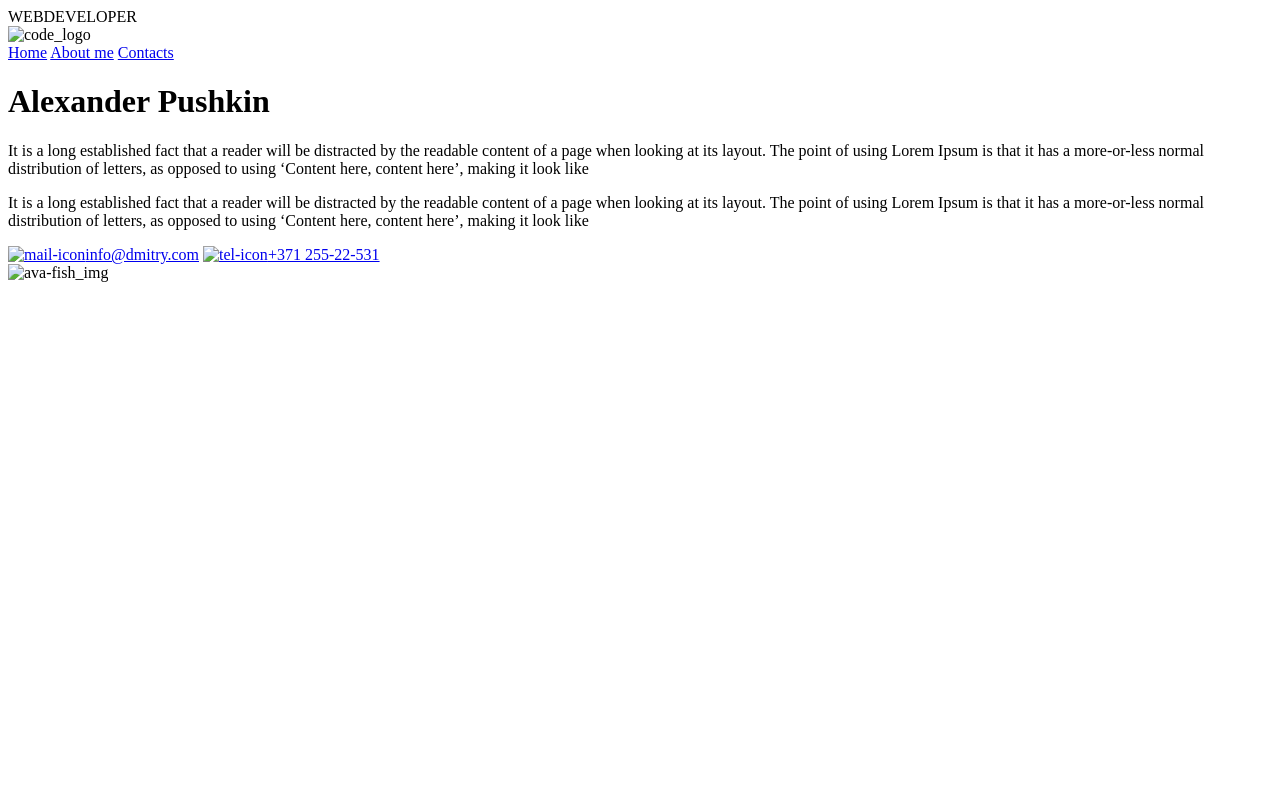
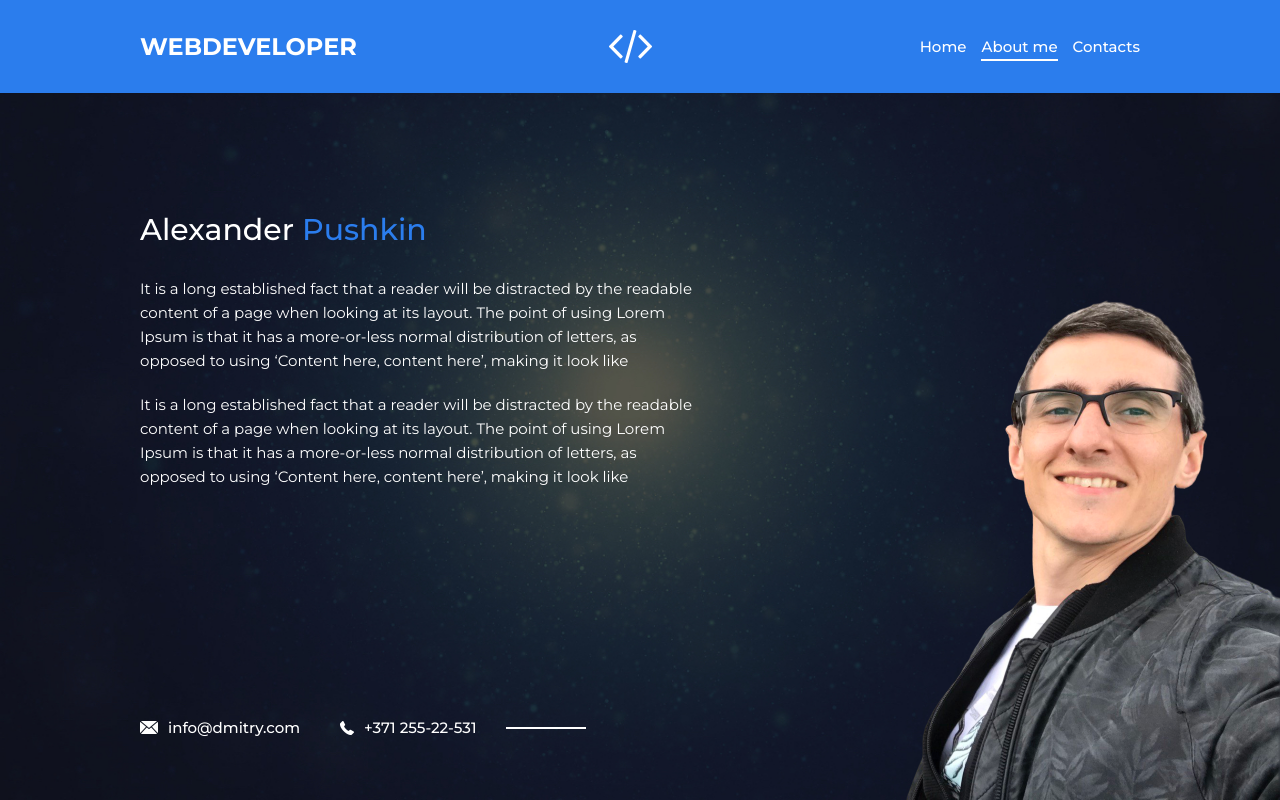
Before and after one commit to chillhaze/web-developer-card, a plain HTML site: page about.html in a window 1280 px wide. Drawn offline with Linux system fonts and the light colour scheme; the site is published under a folder, as on GitHub Pages, so addresses that start at the root find nothing.

Commit message:
path fix commit

```diff
--- a/about.html
+++ b/about.html
@@ -7,7 +7,7 @@
       href="https://fonts.googleapis.com/css2?family=Montserrat:wght@100;300;400;500;700&display=swap"
       rel="stylesheet"
     />
-    <link rel="stylesheet" href="/css/style.css" />
+    <link rel="stylesheet" href="css/style.css" />
     <title>practice</title>
   </head>
 
@@ -19,7 +19,7 @@
           <div class="header-inner">
             <div class="header-brand">WEBDEVELOPER</div>
             <div class="header-logo">
-              <img src="/img/code_logo.png" alt="code_logo" />
+              <img src="img/code_logo.png" alt="code_logo" />
             </div>
             <nav class="header-nav">
               <a class="header-nav-link" href="index.html">Home</a>
@@ -61,14 +61,14 @@
             <a class="contacts-link" href="mailto:info@dmitry.com"
               ><img
                 class="contacts-icons"
-                src="/img/mail_icon.png"
+                src="img/mail_icon.png"
                 alt="mail-icon"
               />info@dmitry.com</a
             >
             <a class="contacts-link" href="tel:+37125522531"
               ><img
                 class="contacts-icons"
-                src="/img/tel_icon.png"
+                src="img/tel_icon.png"
                 alt="tel-icon"
               />+371 255-22-531</a
             >
@@ -76,7 +76,7 @@
         </div>
       </footer>
       <!--Avatar-->
-      <img class="avatar" src="/img/my-ava.png " alt="ava-fish_img" />
+      <img class="avatar" src="img/my-ava.png " alt="ava-fish_img" />
     </div>
     <!--  /.page  -->
   </body>
```
Also changed, not shown: contacts.html (+5 -5 lines), index.html (+5 -5 lines).
